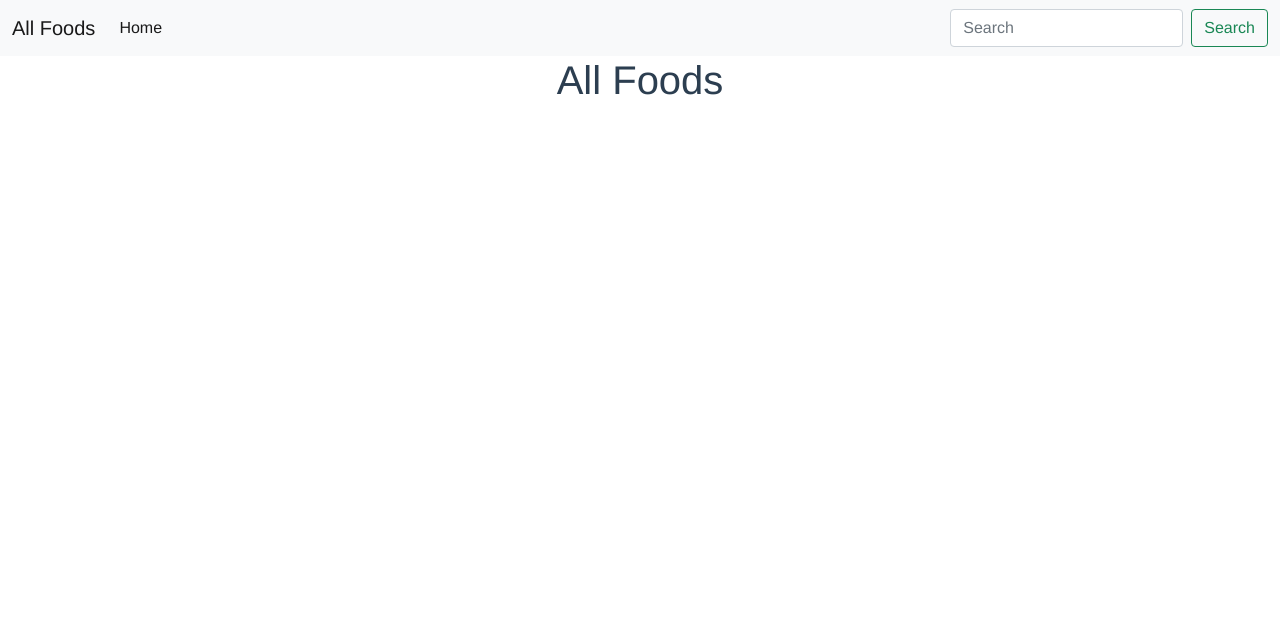
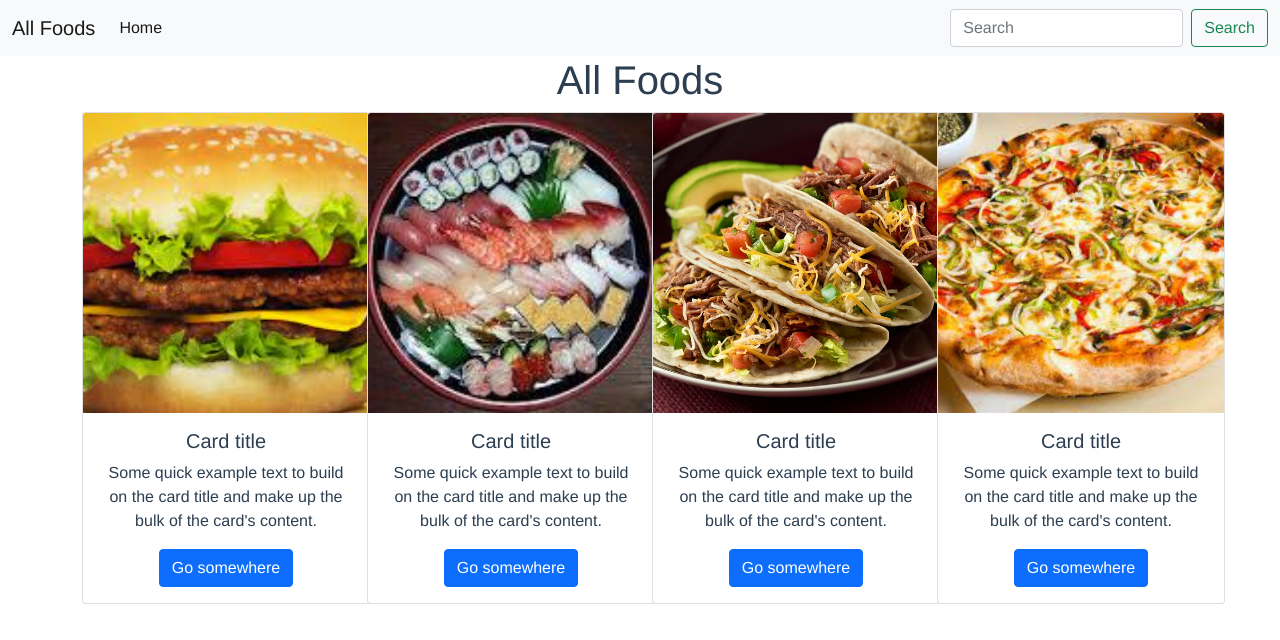
Before and after one commit to gimnakatugampala/all-foods, a Vue app: page / in a window 1280 px wide. Shown: the top 640 px of the page. Built offline with nearby package versions, Linux system fonts and the light colour scheme.

Commit message:
added Card COmponent

```diff
--- a/src/App.vue
+++ b/src/App.vue
@@ -4,6 +4,8 @@
   <!-- </div> -->
   <router-view/>
 </template>
+
+
 
 <style>
 #app {
--- /dev/null
+++ b/src/components/Card.vue
@@ -0,0 +1,62 @@
+<template>
+<div class="container">
+<div class="row">
+  <div class="col-md-3">
+ <div class="card" style="width: 18rem;">
+  <img src="../assets/burger.jpg" class="card-img-top">
+  <div class="card-body">
+    <h5 class="card-title">Card title</h5>
+    <p class="card-text">Some quick example text to build on the card title and make up the bulk of the card's content.</p>
+    <a href="#" class="btn btn-primary">Go somewhere</a>
+  </div>
+</div>
+</div>
+  <div class="col-md-3">
+ <div class="card" style="width: 18rem;">
+  <img src="../assets/sushi.jpg" class="card-img-top">
+  <div class="card-body">
+    <h5 class="card-title">Card title</h5>
+    <p class="card-text">Some quick example text to build on the card title and make up the bulk of the card's content.</p>
+    <a href="#" class="btn btn-primary">Go somewhere</a>
+  </div>
+</div>
+</div>
+  <div class="col-md-3">
+ <div class="card" style="width: 18rem;">
+  <img src="../assets/tacos.jpg" class="card-img-top">
+  <div class="card-body">
+    <h5 class="card-title">Card title</h5>
+    <p class="card-text">Some quick example text to build on the card title and make up the bulk of the card's content.</p>
+    <a href="#" class="btn btn-primary">Go somewhere</a>
+  </div>
+</div>
+</div>
+  <div class="col-md-3">
+ <div class="card" style="width: 18rem;">
+  <img src="../assets/pizza.jpg" class="card-img-top" >
+  <div class="card-body">
+    <h5 class="card-title">Card title</h5>
+    <p class="card-text">Some quick example text to build on the card title and make up the bulk of the card's content.</p>
+    <a href="#" class="btn btn-primary">Go somewhere</a>
+  </div>
+</div>
+</div>
+</div>
+</div>
+</template>
+
+<script>
+export default {
+
+}
+</script>
+
+<style>
+
+.card-img-top{
+  width: 100%;
+  height: 300px;
+  object-fit: cover;
+}
+
+</style>
--- a/src/views/Home.vue
+++ b/src/views/Home.vue
@@ -2,17 +2,20 @@
   <Navbar />
   <div class="home">
     <h1>All Foods</h1>
+  <Card />
   </div>
 </template>
 
 <script>
 // @ is an alias to /src
 import Navbar from '@/components/Navbar.vue'
+import Card from '@/components/Card.vue'
 
 export default {
   name: 'Home',
   components: {
-    Navbar
+    Navbar,
+    Card
   }
 }
 </script>
```
